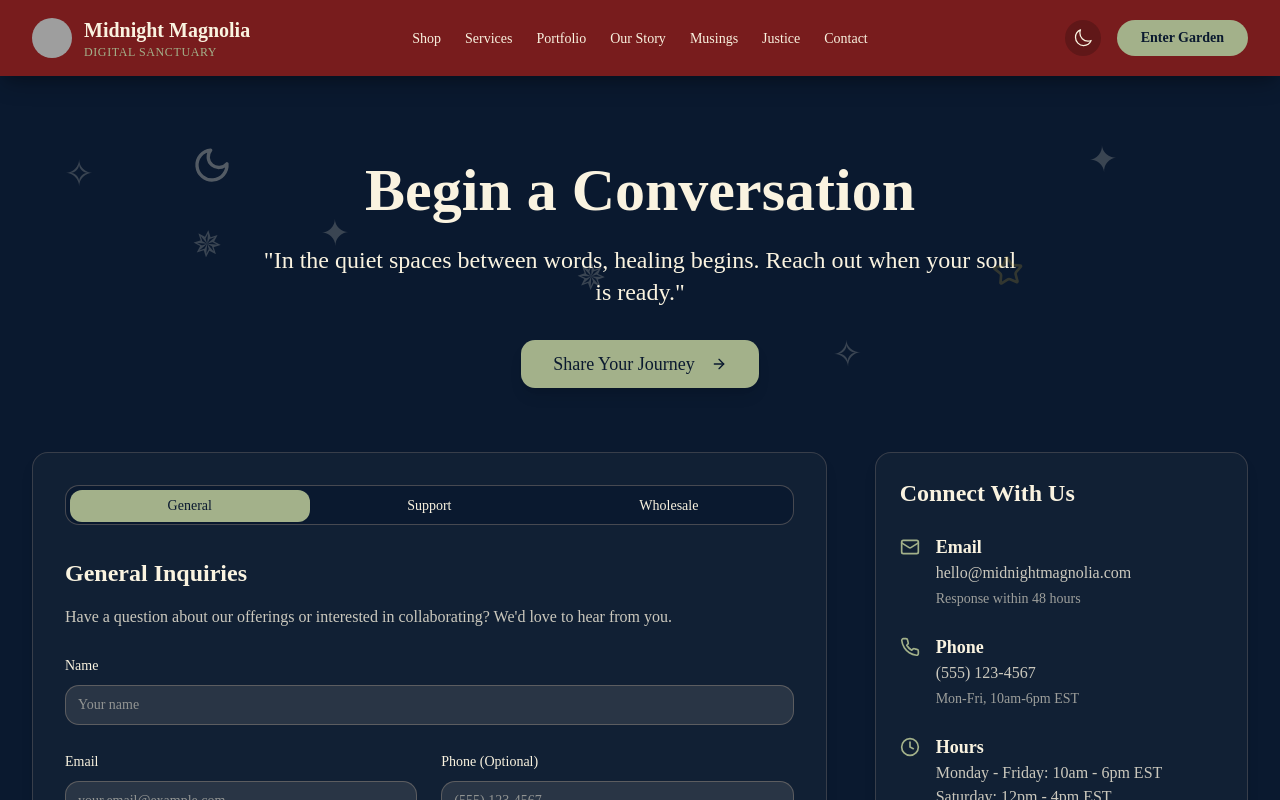
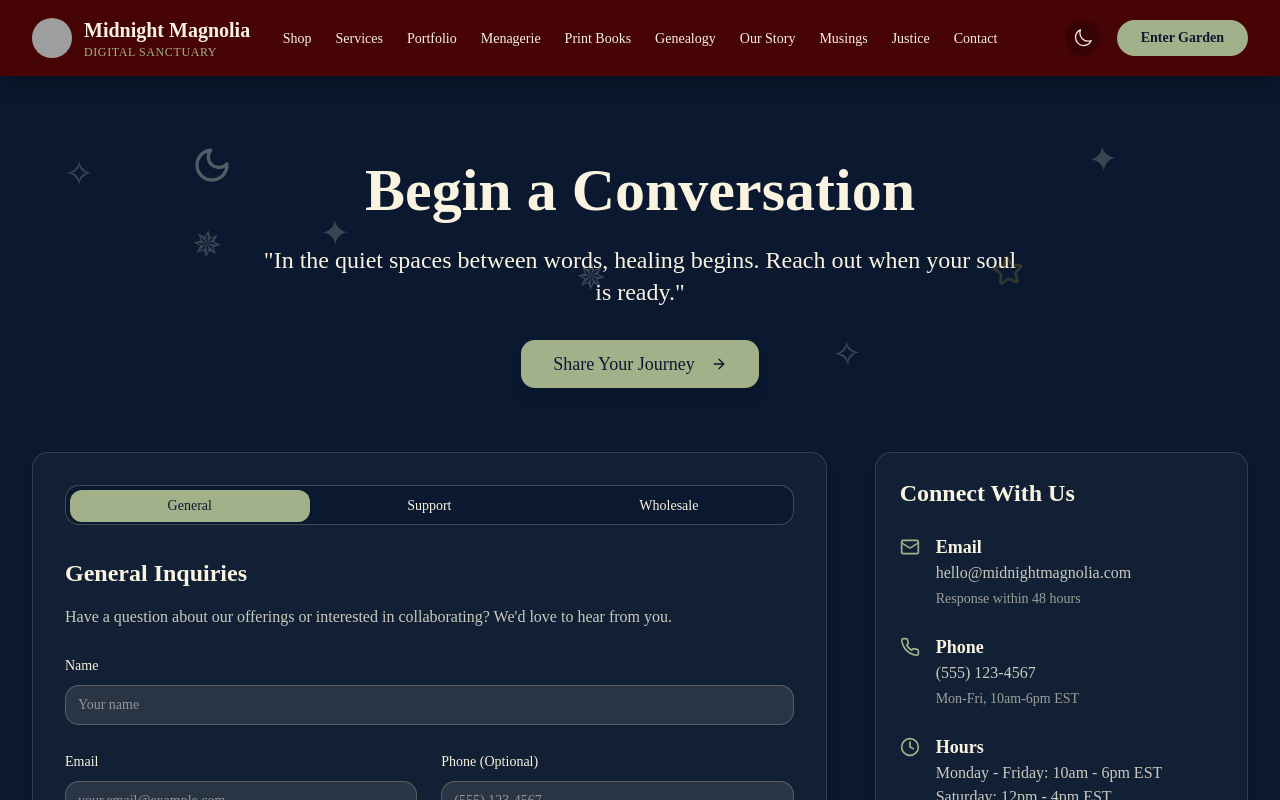
Before and after one commit to Rumi1013/midnight-magnolia-website, a Next.js app: page /contact in a window 1280 px wide. Shown: the top 800 px of the page. Built offline with nearby package versions, Linux system fonts and the light colour scheme; grey boxes are pictures that could not be loaded.

Commit message:
feat: enhance homepage navigation with new links
Add Midnight Menagerie, Print Books, Portfolio, and Genealogy to main navigation.

#VERCEL_SKIP

Co-authored-by: Magnolia_musings <166760615+Rumi1013@users.noreply.github.com>

```diff
--- a/app/components/Header.tsx
+++ b/app/components/Header.tsx
@@ -4,7 +4,7 @@ import { useState, useEffect } from "react"
 import Link from "next/link"
 import { useTheme } from "next-themes"
 import { motion, AnimatePresence } from "framer-motion"
-import { MoonIcon, SunIcon, Bars3Icon, XMarkIcon } from "@heroicons/react/24/outline"
+import { MoonIcon, SunIcon, Bars3Icon, XMarkIcon } from "@heroicons/react/24/outline" // Using heroicons
 import Image from "next/image"
 
 export default function Header() {
@@ -23,7 +23,7 @@ export default function Header() {
       const direction = currentScrollY > lastScrollY ? "down" : "up"
 
       setScrollDirection(direction)
-      setScrolled(currentScrollY > 80)
+      setScrolled(currentScrollY > 80) // Adjust this value based on your design
       setLastScrollY(currentScrollY)
     }
 
@@ -35,13 +35,16 @@ export default function Header() {
     { name: "Shop", href: "/shop" },
     { name: "Services", href: "/services" },
     { name: "Portfolio", href: "/portfolio" },
+    { name: "Menagerie", href: "/midnight-menagerie" },
+    { name: "Print Books", href: "/print-books" },
+    { name: "Genealogy", href: "/genealogy" },
     { name: "Our Story", href: "/about" },
     { name: "Musings", href: "/blog" },
     { name: "Justice", href: "/justice" },
     { name: "Contact", href: "/contact" },
   ]
 
-  // Enhanced blind-like animation variants
+  // Animation variants for the header
   const blindVariants = {
     visible: {
       y: 0,
@@ -55,12 +58,12 @@ export default function Header() {
       },
     },
     hidden: {
-      y: -120,
+      y: -120, // Increased to ensure it's fully off-screen
       opacity: 0,
       transition: {
         type: "tween",
         duration: 0.5,
-        ease: [0.4, 0.0, 0.2, 1], // Custom easing for blind-like motion
+        ease: [0.4, 0.0, 0.2, 1],
         delay: scrollDirection === "down" ? 0.1 : 0,
       },
     },
@@ -79,7 +82,7 @@ export default function Header() {
       },
     },
     hidden: {
-      y: -80,
+      y: -80, // Ensures it's off-screen
       opacity: 0,
       transition: {
         type: "tween",
@@ -91,7 +94,7 @@ export default function Header() {
 
   return (
     <>
-      {/* Burgundy bar that slides up like a blind when scrolling */}
+      {/* Initial header (burgundy bar style) */}
       <AnimatePresence mode="wait">
         {!scrolled && (
           <motion.div
@@ -100,7 +103,7 @@ export default function Header() {
             initial="visible"
             animate="visible"
             exit="hidden"
-            className="fixed top-0 left-0 right-0 z-50 bg-red-900/95 backdrop-blur-md shadow-xl"
+            className="fixed top-0 left-0 right-0 z-50 bg-[#4A0404]/95 backdrop-blur-md shadow-xl" // Using a darker burgundy/maroon
             style={{
               boxShadow: "0 10px 25px -5px rgba(0, 0, 0, 0.3), 0 10px 10px -5px rgba(0, 0, 0, 0.1)",
             }}
@@ -111,7 +114,6 @@ export default function Header() {
               animate={{ opacity: 1 }}
               transition={{ duration: 0.3 }}
             >
-              {/* Logo */}
               <div className="flex lg:flex-1">
                 <Link href="/" className="-m-1.5 p-1.5 group">
                   <div className="flex items-center gap-3">
@@ -121,7 +123,7 @@ export default function Header() {
                       transition={{ type: "spring", stiffness: 400, damping: 10 }}
                     >
                       <Image
-                        src="/images/logo-minimal.jpg"
+                        src="/images/logo-minimal.jpg" // Ensure this path is correct
                         alt="Midnight Magnolia"
                         fill
                         className="object-cover group-hover:scale-110 transition-transform duration-300"
@@ -135,18 +137,19 @@ export default function Header() {
                 </Link>
               </div>
 
-              {/* Desktop Navigation */}
-              <div className="hidden lg:flex lg:gap-x-6">
+              <div className="hidden lg:flex lg:gap-x-4 xl:gap-x-6">
+                {" "}
+                {/* Adjusted gap for more links */}
                 {navigation.map((item, index) => (
                   <motion.div
                     key={item.name}
                     initial={{ opacity: 0, y: -10 }}
                     animate={{ opacity: 1, y: 0 }}
-                    transition={{ delay: index * 0.1, duration: 0.3 }}
+                    transition={{ delay: index * 0.07, duration: 0.3 }} // Slightly faster stagger
                   >
                     <Link
                       href={item.href}
-                      className="font-lora text-sm text-magnolia-white hover:text-gold transition-colors duration-300 relative group"
+                      className="font-lora text-xs xl:text-sm text-magnolia-white hover:text-gold transition-colors duration-300 relative group"
                     >
                       {item.name}
                       <span className="absolute -bottom-1 left-0 w-0 h-0.5 bg-sage-green transition-all duration-300 group-hover:w-full" />
@@ -155,9 +158,7 @@ export default function Header() {
                 ))}
               </div>
 
-              {/* Right side actions */}
               <div className="flex flex-1 justify-end items-center gap-4">
-                {/* Theme toggle */}
                 {mounted && (
                   <motion.button
                     onClick={() => setTheme(theme === "dark" ? "light" : "dark")}
@@ -169,17 +170,18 @@ export default function Header() {
                     {theme === "dark" ? <SunIcon className="h-5 w-5" /> : <MoonIcon className="h-5 w-5" />}
                   </motion.button>
                 )}
-
-                {/* CTA Button */}
                 <motion.button
                   className="hidden sm:block bg-sage-green hover:bg-sage-green/90 text-midnight-blue font-montserrat font-semibold px-6 py-2 rounded-full transition-all duration-300 hover:shadow-lg text-sm"
                   whileHover={{ scale: 1.05, boxShadow: "0 10px 25px -5px rgba(163, 177, 138, 0.3)" }}
                   whileTap={{ scale: 0.98 }}
+                  onClick={() => {
+                    // Potentially link to a specific "entry" page or open a modal
+                    // For now, let's assume it's a general CTA
+                    console.log("Enter Garden clicked")
+                  }}
                 >
                   Enter Garden
                 </motion.button>
-
-                {/* Mobile menu button */}
                 <motion.button
                   onClick={() => setIsMenuOpen(!isMenuOpen)}
                   className="lg:hidden rounded-full p-2 bg-black/20 text-magnolia-white hover:bg-gold/20 hover:text-gold transition-colors duration-300"
@@ -192,7 +194,6 @@ export default function Header() {
               </div>
             </motion.nav>
 
-            {/* Mobile Navigation */}
             <AnimatePresence>
               {isMenuOpen && (
                 <motion.div
@@ -205,7 +206,7 @@ export default function Header() {
                     damping: 25,
                     duration: 0.4,
                   }}
-                  className="lg:hidden bg-red-900/95 border-t border-black/20"
+                  className="lg:hidden bg-[#4A0404]/95 border-t border-black/20" // Darker burgundy
                 >
                   <div className="px-6 py-4 space-y-4">
                     {navigation.map((item, index) => (
@@ -231,6 +232,10 @@ export default function Header() {
                       transition={{ delay: 0.3 }}
                       whileHover={{ scale: 1.02 }}
                       whileTap={{ scale: 0.98 }}
+                      onClick={() => {
+                        setIsMenuOpen(false)
+                        // Add action for mobile "Enter Garden"
+                      }}
                     >
                       Enter Garden
                     </motion.button>
@@ -251,15 +256,14 @@ export default function Header() {
             initial="hidden"
             animate="visible"
             exit="hidden"
-            className="fixed top-0 z-40 w-full"
+            className="fixed top-0 z-40 w-full" // Ensure it's above other content but below the initial header if they overlap during transition
           >
             <motion.nav
-              className="mx-auto flex max-w-7xl items-center justify-between p-4 lg:px-8"
+              className="mx-auto flex max-w-7xl items-center justify-between p-4 lg:px-8 bg-midnight-blue/70 backdrop-blur-lg shadow-lg" // Added background for better visibility
               initial={{ backdropFilter: "blur(0px)" }}
-              animate={{ backdropFilter: "blur(8px)" }}
+              animate={{ backdropFilter: "blur(8px)" }} // Adjusted blur value
               transition={{ duration: 0.3 }}
             >
-              {/* Logo */}
               <div className="flex lg:flex-1">
                 <Link href="/" className="-m-1.5 p-1.5 group">
                   <div className="flex items-center gap-3">
@@ -287,8 +291,9 @@ export default function Header() {
                 </Link>
               </div>
 
-              {/* Desktop Navigation */}
-              <div className="hidden lg:flex lg:gap-x-6">
+              <div className="hidden lg:flex lg:gap-x-4 xl:gap-x-6">
+                {" "}
+                {/* Adjusted gap */}
                 {navigation.map((item, index) => (
                   <motion.div
                     key={item.name}
@@ -298,7 +303,7 @@ export default function Header() {
                   >
                     <Link
                       href={item.href}
-                      className="font-lora text-sm text-magnolia-white hover:text-gold transition-colors duration-300 relative group drop-shadow-md"
+                      className="font-lora text-xs xl:text-sm text-magnolia-white hover:text-gold transition-colors duration-300 relative group drop-shadow-md"
                     >
                       {item.name}
                       <span className="absolute -bottom-1 left-0 w-0 h-0.5 bg-sage-green transition-all duration-300 group-hover:w-full" />
@@ -307,9 +312,7 @@ export default function Header() {
                 ))}
               </div>
 
-              {/* Right side actions */}
               <div className="flex flex-1 justify-end items-center gap-4">
-                {/* Theme toggle */}
                 {mounted && (
                   <motion.button
                     onClick={() => setTheme(theme === "dark" ? "light" : "dark")}
@@ -321,8 +324,6 @@ export default function Header() {
                     {theme === "dark" ? <SunIcon className="h-5 w-5" /> : <MoonIcon className="h-5 w-5" />}
                   </motion.button>
                 )}
-
-                {/* CTA Button */}
                 <motion.button
                   className="hidden sm:block bg-sage-green hover:bg-sage-green/90 text-midnight-blue font-montserrat font-semibold px-6 py-2 rounded-full transition-all duration-300 text-sm shadow-lg"
                   whileHover={{
@@ -332,11 +333,12 @@ export default function Header() {
                   }}
                   whileTap={{ scale: 0.98 }}
                   transition={{ type: "spring", stiffness: 400, damping: 10 }}
+                  onClick={() => {
+                    // Add action for "Enter Garden"
+                  }}
                 >
                   Enter Garden
                 </motion.button>
-
-                {/* Mobile menu button */}
                 <motion.button
                   onClick={() => setIsMenuOpen(!isMenuOpen)}
                   className="lg:hidden rounded-full p-2 bg-black/30 text-magnolia-white hover:bg-gold/30 hover:text-gold transition-colors duration-300 backdrop-blur-sm"
```
